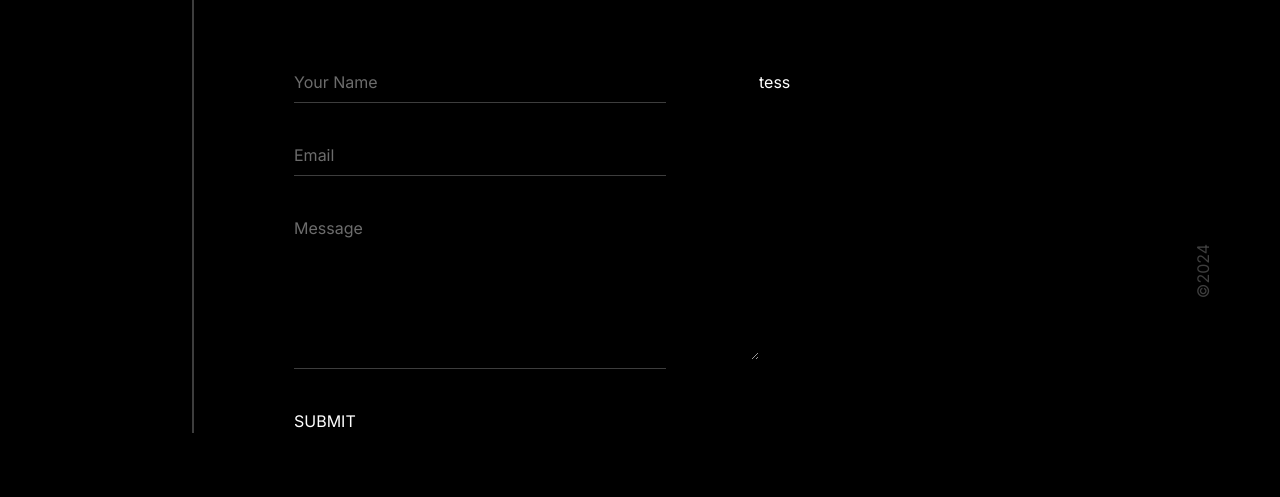
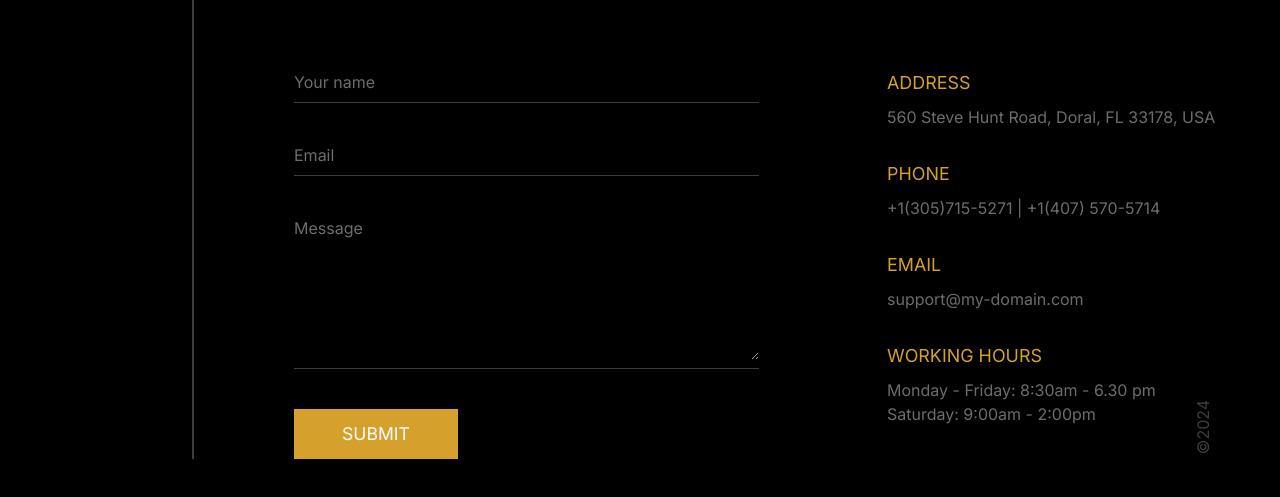
Before and after one commit to dsRepo-cmd/kezta-next, a Next.js app: page /contact in a window 1280 px wide. Shown: the part 1176-1673 px from the top of the page. Built offline with nearby package versions, Linux system fonts and the light colour scheme.

Commit message:
Contact upd

```diff
--- a/src/app/contact/page.tsx
+++ b/src/app/contact/page.tsx
@@ -12,6 +12,8 @@ export default function Contact() {
         <Text color="text-grayPrimary" text={contactContent.text} />
       </div>
 
+      {/* map */}
+
       <iframe
         src="https://www.google.com/maps/embed?pb=!1m10!1m8!1m3!1d29613.85462041243!2d-74.01574220633657!3d40.714528503669186!3m2!1i1024!2i768!4f13.1!5e0!3m2!1sen!2sua!4v1716743785587!5m2!1sen!2sua"
         width="930"
@@ -22,12 +24,14 @@ export default function Contact() {
         referrerPolicy="no-referrer-when-downgrade"
       ></iframe>
 
-      <div className=" flex ">
-        <form className=" flex flex-col gap-10 w-1/2 items-start">
+      <div className=" flex gap-32">
+        {/* form */}
+
+        <form noValidate className=" flex flex-col gap-10 w-1/2 items-start">
           <div className=" flex flex-col gap-2 w-full">
             <div className=" flex gap-4">
               <label className=" text-grayPrimary" htmlFor="name">
-                Your Name
+                {contactContent.form.name}
               </label>
               <input
                 className=" bg-black border-none focus-visible:outline-none"
@@ -35,13 +39,13 @@ export default function Contact() {
                 type="text"
               />
             </div>
-            <span className=" border-solid border-b-[1px] border-divider w-[80%]"></span>
+            <span className=" border-solid border-b-[1px] border-divider  w-full"></span>
           </div>
 
           <div className=" flex flex-col gap-2 w-full">
             <div className=" flex gap-4">
               <label className=" text-grayPrimary" htmlFor="email">
-                Email
+                {contactContent.form.email}
               </label>
               <input
                 className=" bg-black border-none focus-visible:outline-none"
@@ -49,13 +53,13 @@ export default function Contact() {
                 type="text"
               />
             </div>
-            <span className=" border-solid border-b-[1px] border-divider w-[80%]"></span>
+            <span className=" border-solid border-b-[1px] border-divider  w-full"></span>
           </div>
 
           <div className=" flex flex-col gap-2 w-full">
             <div className=" flex gap-4">
               <label className=" text-grayPrimary" htmlFor="message">
-                Message
+                {contactContent.form.message}
               </label>
               <textarea
                 className=" bg-black border-none focus-visible:outline-none"
@@ -64,12 +68,66 @@ export default function Contact() {
                 name="message"
               />
             </div>
-            <span className=" border-solid border-b-[1px] border-divider w-[80%]"></span>
+            <span className=" border-solid border-b-[1px] border-divider w-full"></span>
           </div>
 
-          <button>SUBMIT</button>
+          <button className=" text-[1.1rem] px-12 py-3 bg-orange uppercase ">
+            {contactContent.form.button}
+          </button>
         </form>
-        <div>tess</div>
+
+        {/* info */}
+
+        <div className=" flex flex-col w-full gap-8">
+          <div className=" flex flex-col w-full gap-2">
+            <Text
+              className=" text-[1.12rem]"
+              color="text-orange"
+              text={contactContent.info.address.title}
+            />
+            <Text
+              color="text-grayPrimary"
+              text={contactContent.info.address.text}
+            />
+          </div>
+
+          <div className=" flex flex-col w-full gap-2">
+            <Text
+              className=" text-[1.12rem]"
+              color="text-orange"
+              text={contactContent.info.phone.title}
+            />
+            <Text
+              color="text-grayPrimary"
+              text={contactContent.info.phone.text}
+            />
+          </div>
+
+          <div className=" flex flex-col w-full gap-2">
+            <Text
+              className=" text-[1.12rem]"
+              color="text-orange"
+              text={contactContent.info.email.title}
+            />
+            <Text
+              color="text-grayPrimary"
+              text={contactContent.info.email.text}
+            />
+          </div>
+
+          <div className=" flex flex-col w-full gap-2">
+            <Text
+              className=" text-[1.12rem]"
+              color="text-orange"
+              text={contactContent.info.workingHours.title}
+            />
+            <div>
+              {contactContent.info.workingHours.text.map((text, index) => (
+                <Text color="text-grayPrimary" key={index} text={text} />
+              ))}
+            </div>
+          </div>
+        </div>
       </div>
     </Page>
   );
--- a/src/containers/Page/Page.tsx
+++ b/src/containers/Page/Page.tsx
@@ -25,7 +25,7 @@ export default function Page({ children, naigation }: PageProps) {
         <div className=" flex flex-col gap-40">{children}</div>
       </main>
 
-      <div className=" absolute bottom-[150px] right-[50px] rotate-[270deg] flex justify-center items-center ">
+      <div className=" absolute bottom-[20px] right-[50px] rotate-[270deg] flex justify-center items-center ">
         <span className=" text-grayLight">©2024</span>
       </div>
     </div>
--- a/src/data/contactContent.ts
+++ b/src/data/contactContent.ts
@@ -1,13 +1,22 @@
 export const contactContent = {
   title: "Contacts",
   text: "Lorem ipsum dolor sit amet, consectetur adipiscing elit. Enim mauris tristique varius ligula morbi nulla nibh. Faucibus vitae tellus imperdiet mauris justo eleifend sit.",
+  info: {
+    address: {
+      title: "ADDRESS",
+      text: "560 Steve Hunt Road, Doral, FL 33178, USA",
+    },
+    phone: { title: "PHONE", text: "+1(305)715-5271 | +1(407) 570-5714" },
+    email: { title: "EMAIL", text: "support@my-domain.com" },
+    workingHours: {
+      title: "WORKING HOURS",
+      text: ["Monday - Friday: 8:30am - 6.30 pm", "Saturday: 9:00am - 2:00pm"],
+    },
+  },
   form: {
-    address: "560 Steve Hunt Road, Doral, FL 33178, USA",
-    phone: "+1(305)715-5271 | +1(407) 570-5714",
-    email: "support@my-domain.com",
-    workingHours: [
-      "Monday - Friday: 8:30am - 6.30 pm",
-      "Saturday: 9:00am - 2:00pm",
-    ],
+    name: "Your name",
+    email: "Email",
+    message: "Message",
+    button: "Submit",
   },
 };
```
